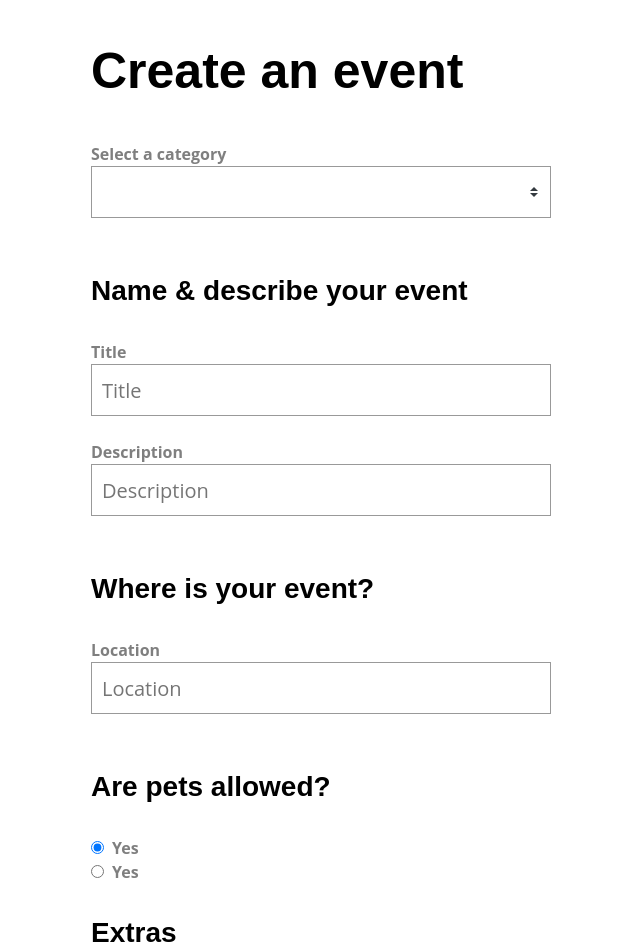
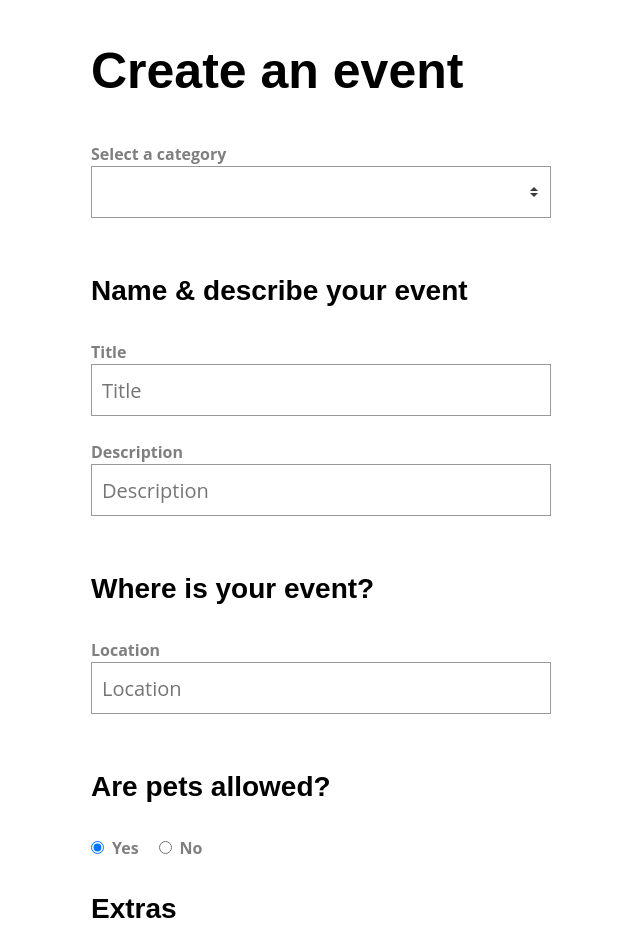
Before and after one commit to JohannHelbert/VUE-3-Forms, a Vue app: page / in a window 1280 px wide. Shown: the top 952 px of the page, without its empty margins (339-979 px from the left). Built offline with nearby package versions, Linux system fonts and the light colour scheme.

Commit message:
Add BaseRadioGroup

```diff
--- a/src/components/BaseRadio.vue
+++ b/src/components/BaseRadio.vue
@@ -3,10 +3,10 @@
     type="radio"
     :checked="modelValue === value"
     :value="value"
+    v-bind="$attrs"
     @change="$emit('update:modelValue', value)"
-    v-bind="$attrs"
   />
-  <label>Yes</label>
+  <label v-if="label">{{ label }}</label>
 </template>
 
 <script>
--- /dev/null
+++ b/src/components/BaseRadioGroup.vue
@@ -0,0 +1,47 @@
+<template>
+  <component
+    v-for="option in options"
+    :key="option.value"
+    :is="vertical ? 'div' : 'span'"
+    :class="{
+      horizontal: !vertical
+    }"
+  >
+    <BaseRadio
+      :label="option.label"
+      :value="option.value"
+      :modelValue="modelValue"
+      :name="name"
+      @update:modelValue="$emit('update:modelValue', $event)"
+    />
+  </component>
+</template>
+
+<script>
+export default {
+  props: {
+    options: {
+      type: Array,
+      required: true
+    },
+    name: {
+      type: String,
+      required: true
+    },
+    modelValue: {
+      type: [String, Number],
+      required: true
+    },
+    vertical: {
+      type: Boolean,
+      default: false
+    }
+  }
+};
+</script>
+
+<style scoped>
+.horizontal {
+  margin-right: 20px;
+}
+</style>
--- a/src/views/SimpleForm.vue
+++ b/src/views/SimpleForm.vue
@@ -20,11 +20,11 @@
 
       <h3>Are pets allowed?</h3>
       <div>
-        <BaseRadio v-model="event.pets" :value="1" label="Yes" name="pets" />
-      </div>
-
-      <div>
-        <BaseRadio v-model="event.pets" :value="0" label="No" name="pets" />
+        <BaseRadioGroup
+          v-model="event.pets"
+          name="pets"
+          :options="petOptions"
+        />
       </div>
 
       <h3>Extras</h3>
@@ -44,6 +44,8 @@
 </template>
 
 <script>
+import BaseRadioGroup from "../components/BaseRadioGroup.vue";
+
 export default {
   data() {
     return {
@@ -66,7 +68,11 @@
           catering: false,
           music: false
         }
-      }
+      },
+      petOptions: [
+        { label: "Yes", value: 1 },
+        { label: "No", value: 0 }
+      ]
     };
   }
 };
```
